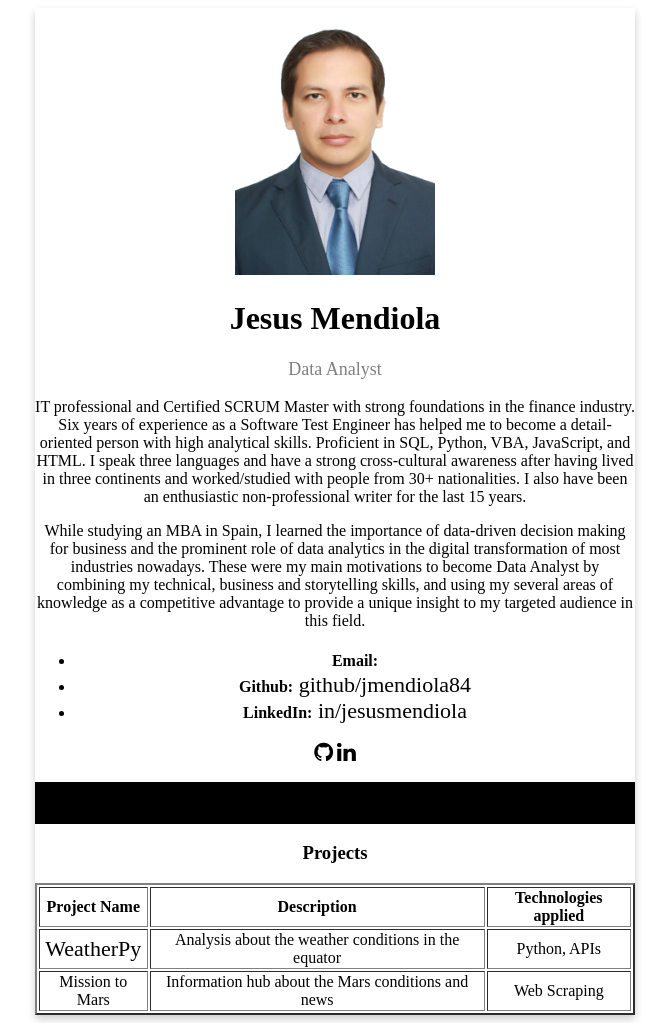
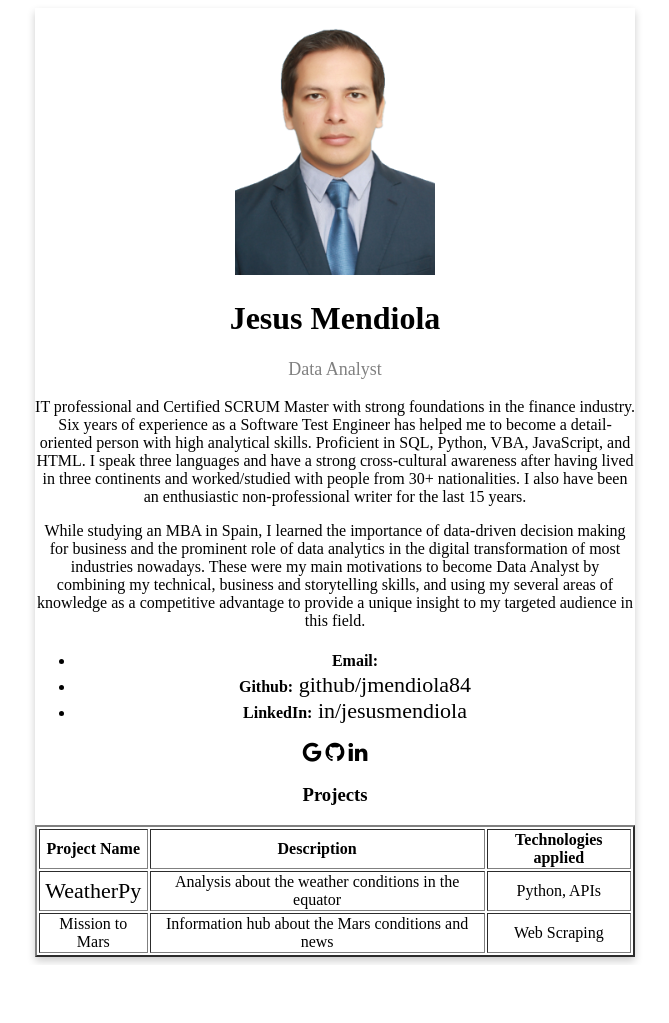
Before and after one commit to jmendiola84/jmendiola84.github.io, a plain HTML site: page index.html in a window 1280 px wide. Shown: the whole page, without its empty margins (305-974 px from the left). After the commit the page ends 965 px from the top, so only its background shows below. Drawn offline with Linux system fonts and the light colour scheme.

Commit message:
Update index.html

```diff
--- a/index.html
+++ b/index.html
@@ -70,9 +70,9 @@ button:hover, a:hover {
 	<li><strong>LinkedIn:</strong><a href="">
 	in/jesusmendiola</a></li>
 </ul>
+  <a href="mailto:jmmendiola84@gmail.com"><i class="fa fa-google"></i></a>
   <a href="https://github/jmendiola84"><i class="fa fa-github"></i></a>
   <a href="http://linkedin.com/in/jesusmendiola"><i class="fa fa-linkedin"></i></a>
-  <p><button><a href="jmmendiola84@gmail.com">Contact</a></button></p>
 
 	<h3> Projects</h3>
 <table border=2>
```
